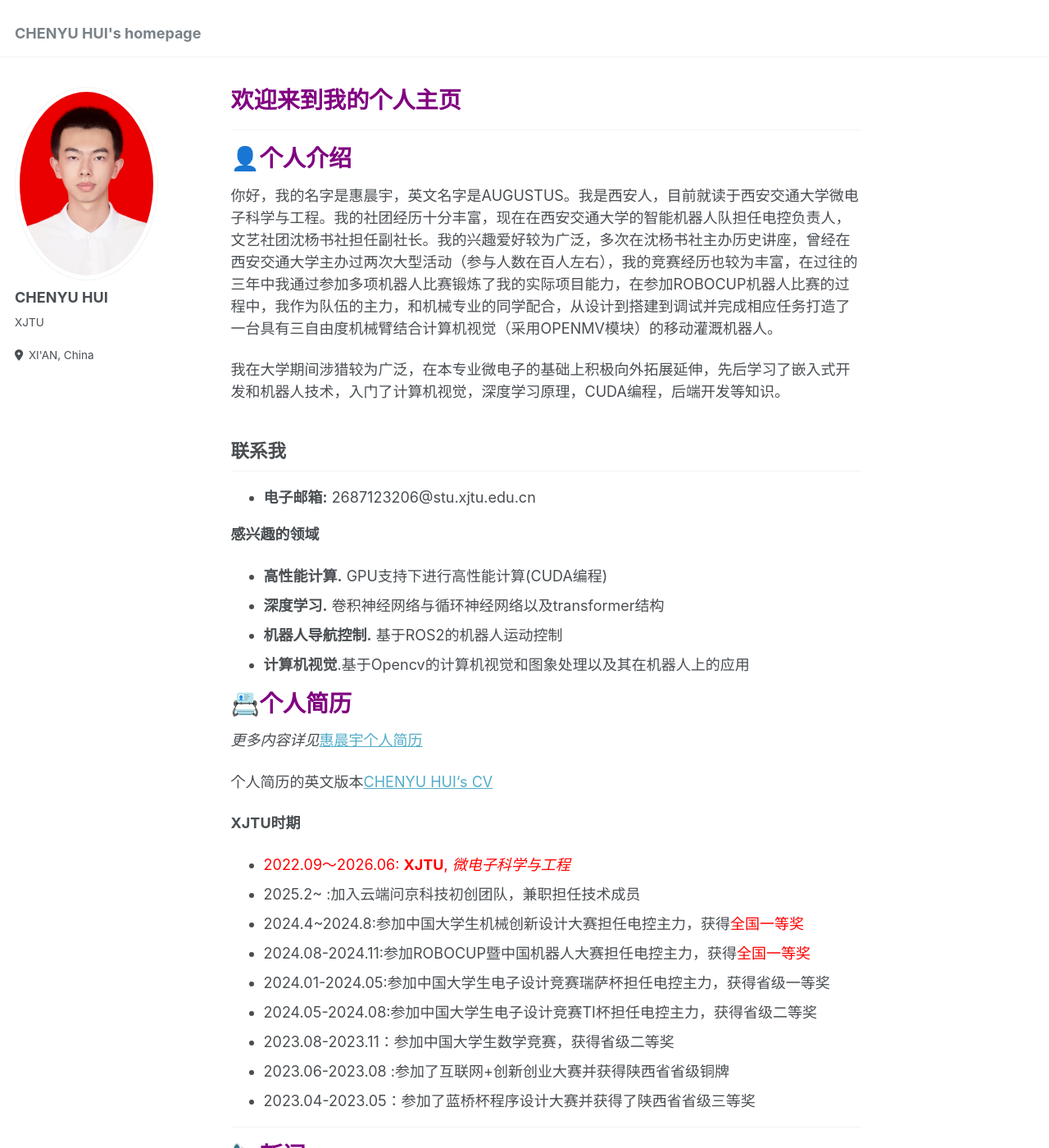
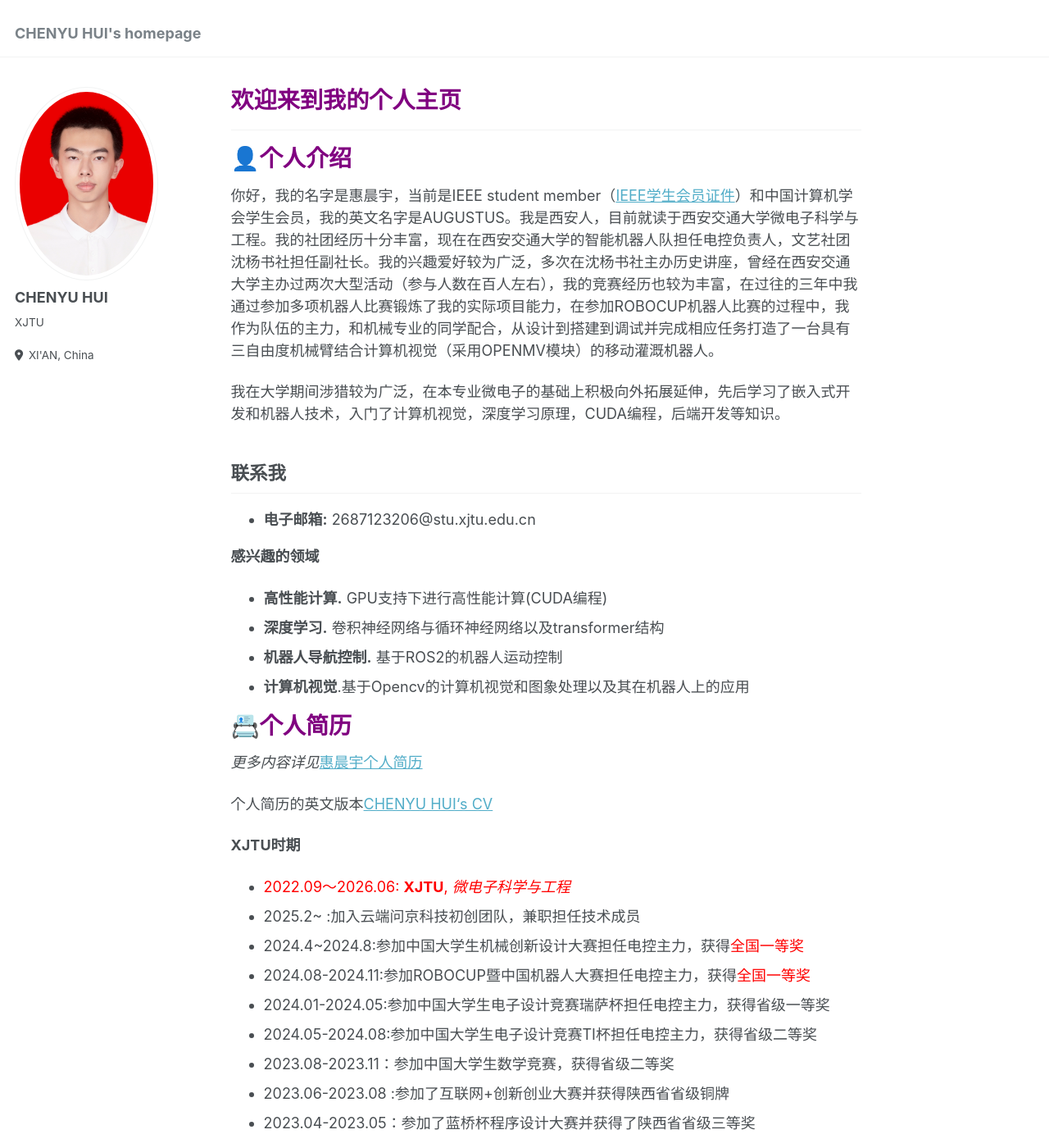
Before and after one commit to nanfangxiansheng/diangun.github.io, a Jekyll site: the page built from _pages/about.md, in a window 1280 px wide and 1400 px high. Shown: the whole window at 82% size. Built offline with Jekyll 4.4.1, drawn with Linux system fonts in a browser that asks for light colours; part of the change alters nothing that is shown; some of the changed text lies outside the part shown.

Commit message:
big change

```diff
--- a/_pages/about.md
+++ b/_pages/about.md
@@ -19,7 +19,7 @@ redirect_from:
 
 # <font color=purple>👤个人介绍</font>
 
-你好，我的名字是惠晨宇，英文名字是AUGUSTUS。我是西安人，目前就读于西安交通大学微电子科学与工程。我的社团经历十分丰富，现在在西安交通大学的智能机器人队担任电控负责人，文艺社团沈杨书社担任副社长。我的兴趣爱好较为广泛，多次在沈杨书社主办历史讲座，曾经在西安交通大学主办过两次大型活动（参与人数在百人左右），我的竞赛经历也较为丰富，在过往的三年中我通过参加多项机器人比赛锻炼了我的实际项目能力，在参加ROBOCUP机器人比赛的过程中，我作为队伍的主力，和机械专业的同学配合，从设计到搭建到调试并完成相应任务打造了一台具有三自由度机械臂结合计算机视觉（采用OPENMV模块）的移动灌溉机器人。
+你好，我的名字是惠晨宇，当前是IEEE student member（[IEEE学生会员证件](https://raw.githubusercontent.com/DANNHIROAKI/New-Picture-Bed/main/img/IEEE%20student%20member.jpg)）和中国计算机学会学生会员，我的英文名字是AUGUSTUS。我是西安人，目前就读于西安交通大学微电子科学与工程。我的社团经历十分丰富，现在在西安交通大学的智能机器人队担任电控负责人，文艺社团沈杨书社担任副社长。我的兴趣爱好较为广泛，多次在沈杨书社主办历史讲座，曾经在西安交通大学主办过两次大型活动（参与人数在百人左右），我的竞赛经历也较为丰富，在过往的三年中我通过参加多项机器人比赛锻炼了我的实际项目能力，在参加ROBOCUP机器人比赛的过程中，我作为队伍的主力，和机械专业的同学配合，从设计到搭建到调试并完成相应任务打造了一台具有三自由度机械臂结合计算机视觉（采用OPENMV模块）的移动灌溉机器人。
 
 我在大学期间涉猎较为广泛，在本专业微电子的基础上积极向外拓展延伸，先后学习了嵌入式开发和机器人技术，入门了计算机视觉，深度学习原理，CUDA编程，后端开发等知识。
 
@@ -36,9 +36,9 @@ redirect_from:
 
 # <font color=purple>📇个人简历</font>
 
-*更多内容详见*[惠晨宇个人简历](https://raw.githubusercontent.com/DANNHIROAKI/New-Picture-Bed/main/img/惠晨宇中文简历.pdf)
+*更多内容详见*[惠晨宇个人简历](https://raw.githubusercontent.com/DANNHIROAKI/New-Picture-Bed/main/img/惠晨宇331.pdf)
 
-个人简历的英文版本[CHENYU HUI‘s CV](https://raw.githubusercontent.com/DANNHIROAKI/New-Picture-Bed/main/img/CHENYU%20HUI%20CV1.pdf)
+个人简历的英文版本[CHENYU HUI‘s CV](https://raw.githubusercontent.com/DANNHIROAKI/New-Picture-Bed/main/img/CHENYUHUI331.pdf)
 
 **XJTU时期**
 
@@ -56,7 +56,9 @@ redirect_from:
 
 # <font color=purple>📢新闻</font>
 
+在2025年的3月31日我最新的科研论文"ASRL :A robust loss function with potential for development ".被第十届IEEE ICPS国际会议录用（我是第一作者），官方的录用证明为[官方证明](https://raw.githubusercontent.com/DANNHIROAKI/New-Picture-Bed/main/img/1_论文录用通知.pdf)
 
+在2025年的3月中旬我获得了全国大学生工程创新大赛的校级一等奖（新能源车辆赛道第一名）。
 
 ---
 
```
